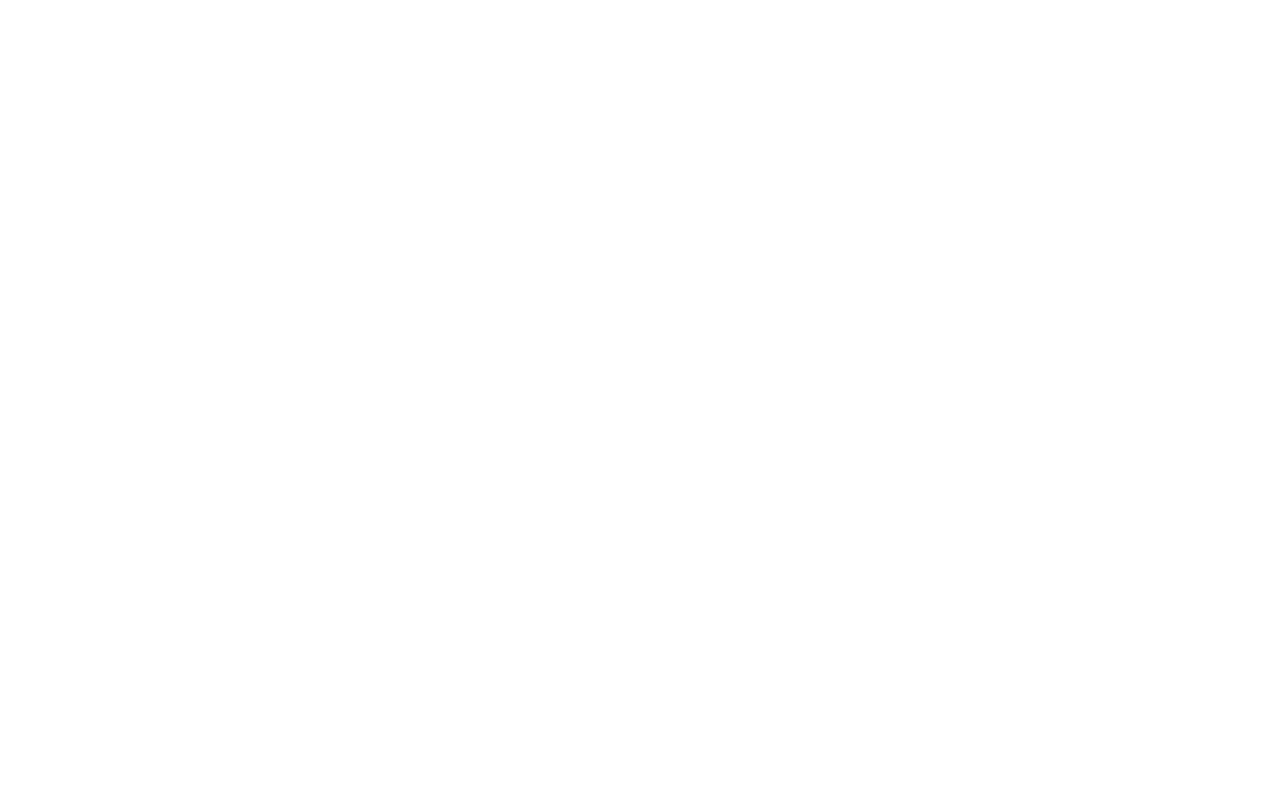
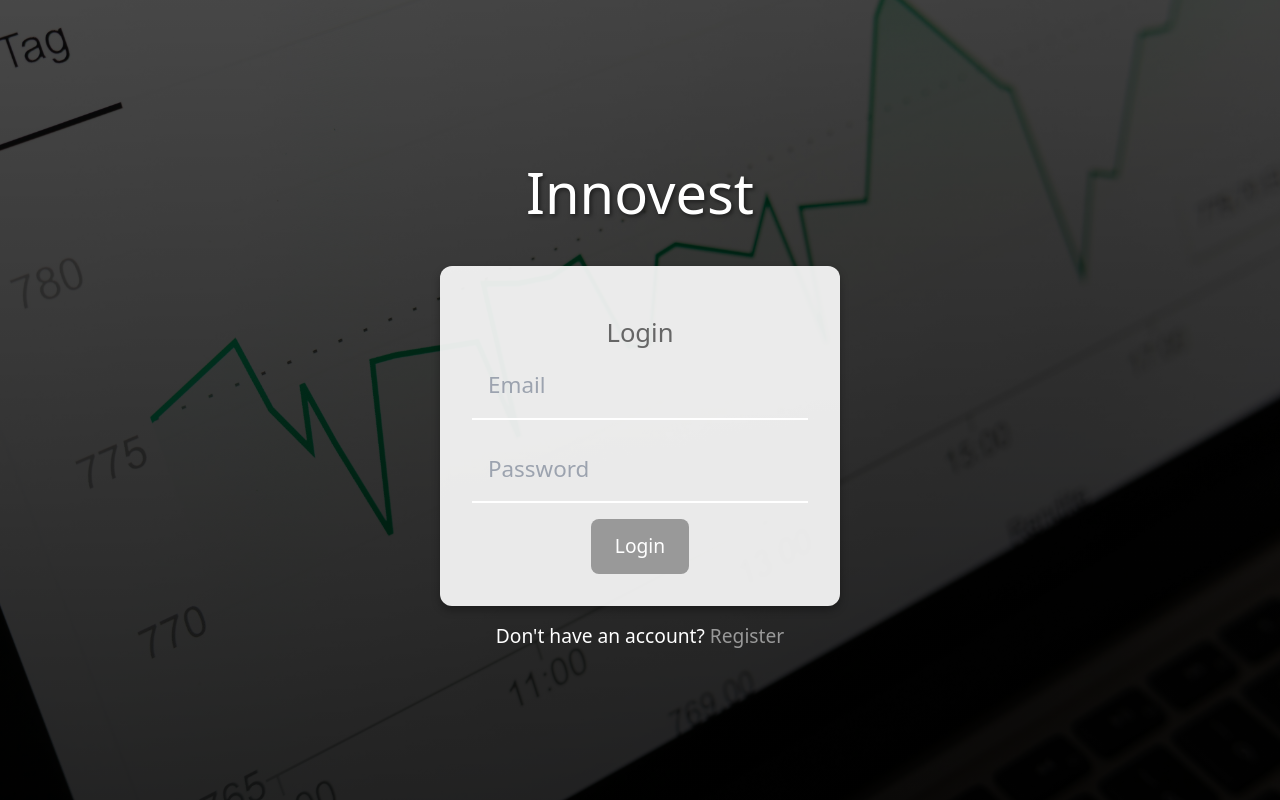
Before and after one commit to cmglmsr/innovest-fe, a Vue app: page /login in a window 1280 px wide. Before the commit this address had no page. Built offline with nearby package versions, Linux system fonts and the light colour scheme.

Commit message:
login and register pages are added

```diff
--- a/src/components/Navbar/Navbar.vue
+++ b/src/components/Navbar/Navbar.vue
@@ -1,27 +1,27 @@
 <template>
   <nav class="navbar">
     <div class="navbar-container">
-      <a href="#" class="navbar-logo">Innovest</a>
+      <router-link to="/" class="navbar-logo">Innovest</router-link>
       <div class="menu-icon" @click="toggleMenu">
         <i :class="[isNavbarMenuOpen ? 'fas fa-times' : 'fas fa-bars']"></i>
       </div>
       <ul :class="['nav-menu', { 'active': isNavbarMenuOpen }]">
         <li class="nav-item">
-          <a href="#" class="nav-links">Dashboard</a>
+          <router-link to="/" class="nav-links">Dashboard</router-link>
         </li>
         <li class="nav-item">
-          <a href="#" class="nav-links">Stocks</a>
+          <router-link to="/stocks" class="nav-links">Stocks</router-link>
         </li>
         <li class="nav-item">
-          <a href="#" class="nav-links">ETFs</a>
+          <router-link to="/etfs" class="nav-links">ETFs</router-link>
         </li>
         <li class="nav-item">
-          <a href="#" class="nav-links">GENAI Analysis</a>
+          <router-link to="/genai-analysis" class="nav-links">GENAI Analysis</router-link>
         </li>
       </ul>
-      <div class="auth-buttons">
-        <a v-if="!isSmallScreen" href="#" class="auth-button">Login</a>
-        <a v-if="!isSmallScreen" href="#" class="auth-button subscribe">Subscribe</a>
+      <div class="auth-buttons-navbar">
+        <router-link v-if="!isSmallScreen" to="/login" class="auth-button-navbar">Login</router-link>
+        <router-link v-if="!isSmallScreen" to="/subscribe" class="auth-button-navbar subscribe">Subscribe</router-link>
         <div v-else class="icon-buttons">
           <i class="fas fa-user-circle" @click="handleLoginClick"></i>
           <i class="fas fa-user-plus" @click="handleSubscribeClick"></i>
@@ -47,8 +47,10 @@
       this.isNavbarMenuOpen = !this.isNavbarMenuOpen;
     },
     handleLoginClick() {
+      this.$router.push({ name: 'LoginPage' });
     },
     handleSubscribeClick() {
+      this.$router.push({ name: 'RegisterPage' });
     },
     checkScreenSize() {
       this.isSmallScreen = window.innerWidth <= 960;
--- a/src/components/Navbar/style.css
+++ b/src/components/Navbar/style.css
@@ -63,12 +63,12 @@
   display: none;
 }
 
-.auth-buttons {
+.auth-buttons-navbar {
   display: flex;
   align-items: center;
 }
 
-.auth-button {
+.auth-button-navbar {
   color: #fff;
   text-decoration: none;
   padding: 0.5rem 1rem;
@@ -78,11 +78,11 @@
   transition: all 0.3s ease;
 }
 
-.auth-button.subscribe {
+.auth-button-navbar.subscribe {
   background-color: rgba(255, 255, 255, 0.3);
 }
 
-.auth-button:hover {
+.auth-button-navbar:hover {
   background-color: rgba(255, 255, 255, 0.4);
 }
 
@@ -148,7 +148,7 @@
     font-size: 1rem;
   }
 
-  .auth-buttons {
+  .auth-buttons-navbar {
     position: absolute;
     right: 1.5rem;
     top: 1rem;
@@ -157,7 +157,7 @@
     align-items: flex-end;
   }
 
-  .auth-button {
+  .auth-button-navbar {
     margin: 0.5rem 0;
     font-size: 1rem;
   }
--- a/src/pages/GenAIPage.vue
+++ b/src/pages/GenAIPage.vue
@@ -1,5 +1,5 @@
 <template>
-  <GenAIView></GenAIView>
+  <GenAIView/>
 </template>
 
 <script>
--- /dev/null
+++ b/src/pages/LoginPage.vue
@@ -0,0 +1,14 @@
+<template>
+    <LoginView/>
+</template>
+
+<script>
+import LoginView from '@/views/LoginView/LoginView.vue';
+
+export default {
+  name: "LoginPage",
+  components: {
+    LoginView
+  },
+};
+</script>
--- /dev/null
+++ b/src/pages/RegisterPage.vue
@@ -0,0 +1,14 @@
+<template>
+  <RegisterView/>
+</template>
+
+<script>
+import RegisterView from '@/views/RegisterView/RegisterView.vue';
+
+export default {
+  name: "RegisterPage",
+  components: {
+    RegisterView
+  },
+};
+</script>
--- a/src/router/index.js
+++ b/src/router/index.js
@@ -1,11 +1,23 @@
 import {createWebHistory, createRouter} from "vue-router";
 import GenAIPage from "@/pages/GenAIPage.vue";
+import LoginPage from "@/pages/LoginPage.vue";
+import RegisterPage from "@/pages/RegisterPage.vue";
 
 const routes = [
     {
         name: 'GenAIPage',
-        path: '/', //'/' will not be genAIPage. Just for testing.
+        path: '/', //just for testing
         component: GenAIPage,
+    },
+    {
+        name: 'LoginPage',
+        path: '/login',
+        component: LoginPage,
+    },
+    {
+        name: 'RegisterPage',
+        path: '/subscribe',
+        component: RegisterPage,
     },
 ]
 
--- a/src/views/GenAIView/GenAIView.vue
+++ b/src/views/GenAIView/GenAIView.vue
@@ -1,7 +1,7 @@
 <template>
   <div>
     <Navbar/>
-    <div class="background-image"></div>
+    <div class="background-img"></div>
     <GenAIInputBox/>
   </div>
 </template>
--- a/src/views/GenAIView/style.css
+++ b/src/views/GenAIView/style.css
@@ -1,4 +1,4 @@
-.background-image {
+.background-img {
   background-image: url("../../images/bg_image.jpg");
   background-size: cover;
   background-position: center;
--- /dev/null
+++ b/src/views/LoginView/LoginView.vue
@@ -0,0 +1,40 @@
+<template>
+  <div class="login-container">
+    <div class="background-image"></div>
+    <div class="login-content">
+      <h1 class="login-title">Innovest</h1>
+      <form class="login-form">
+        <p class="login-text">Login</p>
+        <div class="form-group">
+          <input
+            type="email"
+            id="email"
+            name="email"
+            placeholder="Email"
+            required
+          />
+        </div>
+        <div class="form-group">
+          <input
+            type="password"
+            id="password"
+            name="password"
+            placeholder="Password"
+            required
+          />
+        </div>
+        <button type="submit" class="login-button">Login</button>
+      </form>
+      <p class="register-text">
+        Don't have an account? <a href="#">Register</a>
+      </p>
+    </div>
+  </div>
+</template>
+
+<script>
+import "./style.css"
+export default {
+  name: "LoginView",
+};
+</script>
--- /dev/null
+++ b/src/views/LoginView/style.css
@@ -0,0 +1,115 @@
+.login-container {
+  display: flex;
+  height: 100vh;
+  overflow: hidden;
+  position: relative;
+}
+
+.background-image {
+  position: absolute;
+  top: 0;
+  left: 0;
+  right: 0;
+  bottom: 0;
+  background-image: url("../../images/login_and_register_img.jpg");
+  background-size: cover;
+  background-position: center;
+  filter: brightness(70%);
+}
+
+.login-content {
+  flex: 1;
+  display: flex;
+  flex-direction: column;
+  justify-content: center;
+  align-items: center;
+  padding: 2rem;
+  text-align: center;
+  color: #fff;
+  z-index: 2;
+}
+
+.login-title {
+  font-size: 3.5rem;
+  margin-bottom: 2rem;
+  text-shadow: 2px 2px 4px rgba(0, 0, 0, 0.5);
+}
+
+.login-form {
+  width: 100%;
+  max-width: 400px;
+  background-color: rgba(255, 255, 255, 0.9);
+  padding: 2rem;
+  border-radius: 12px;
+  box-shadow: 0 4px 8px rgba(0, 0, 0, 0.3);
+}
+
+input[type="email"],
+input[type="password"] {
+  width: 100%;
+  padding: 1rem;
+  font-size: 1.4rem;
+  border: none;
+  border-bottom: 2px solid #fff;
+  background-color: transparent;
+  transition: border-color 0.3s ease;
+  margin-bottom: 1rem;
+}
+
+input[type="email"]:focus,
+input[type="password"]:focus {
+  outline: none;
+  border-color: #999;
+}
+
+.login-button {
+  background-color: #999;
+  color: #fff;
+  border: none;
+  padding: 0.8rem 1.5rem;
+  font-size: 1.2rem;
+  cursor: pointer;
+  border-radius: 8px;
+  transition: background-color 0.3s ease;
+}
+
+.login-button:hover {
+  background-color: #777;
+}
+
+.login-text {
+  color: #666;
+  margin-top: 1rem;
+  font-size: 1.6rem;
+}
+
+.register-text {
+  color: #fff;
+  margin-top: 1rem;
+  font-size: 1.2rem;
+}
+
+.register-text a {
+  color: #999;
+  text-decoration: none;
+  transition: color 0.3s ease;
+}
+
+.register-text a:hover {
+  color: #777;
+}
+
+.login-container:before {
+  content: "";
+  position: absolute;
+  top: 0;
+  left: 0;
+  right: 0;
+  bottom: 0;
+  background: linear-gradient(
+    to bottom,
+    rgba(0, 0, 0, 0.6) 0%,
+    rgba(0, 0, 0, 0.8) 100%
+  );
+  z-index: 1;
+}
--- /dev/null
+++ b/src/views/RegisterView/RegisterView.vue
@@ -0,0 +1,40 @@
+<template>
+  <div class="auth-container">
+    <div class="background-image"></div>
+    <div class="auth-content">
+      <h1 class="auth-title">Innovest</h1>
+      <form class="auth-form">
+        <p class="auth-text">Register</p>
+        <div class="form-group">
+          <input
+            type="email"
+            id="email"
+            name="email"
+            placeholder="Email"
+            required
+          />
+        </div>
+        <div class="form-group">
+          <input
+            type="password"
+            id="password"
+            name="password"
+            placeholder="Password"
+            required
+          />
+        </div>
+        <button type="submit" class="auth-button">Register</button>
+      </form>
+      <p class="auth-link">
+        Already have an account? <a href="#">Login</a>
+      </p>
+    </div>
+  </div>
+</template>
+
+<script>
+import "./style.css"
+export default {
+  name: "RegisterView",
+};
+</script>
--- /dev/null
+++ b/src/views/RegisterView/style.css
@@ -0,0 +1,115 @@
+.auth-container {
+  display: flex;
+  height: 100vh;
+  overflow: hidden;
+  position: relative;
+}
+
+.background-image {
+  position: absolute;
+  top: 0;
+  left: 0;
+  right: 0;
+  bottom: 0;
+  background-image: url("../../images/login_and_register_img.jpg");
+  background-size: cover;
+  background-position: center;
+  filter: brightness(70%);
+}
+
+.auth-content {
+  flex: 1;
+  display: flex;
+  flex-direction: column;
+  justify-content: center;
+  align-items: center;
+  padding: 2rem;
+  text-align: center;
+  color: #fff;
+  z-index: 2;
+}
+
+.auth-title {
+  font-size: 3.5rem;
+  margin-bottom: 2rem;
+  text-shadow: 2px 2px 4px rgba(0, 0, 0, 0.5);
+}
+
+.auth-form {
+  width: 100%;
+  max-width: 400px;
+  background-color: rgba(255, 255, 255, 0.9);
+  padding: 2rem;
+  border-radius: 12px;
+  box-shadow: 0 4px 8px rgba(0, 0, 0, 0.3);
+}
+
+input[type="email"],
+input[type="password"] {
+  width: 100%;
+  padding: 1rem;
+  font-size: 1.4rem;
+  border: none;
+  border-bottom: 2px solid #fff;
+  background-color: transparent;
+  transition: border-color 0.3s ease;
+  margin-bottom: 1rem;
+}
+
+input[type="email"]:focus,
+input[type="password"]:focus {
+  outline: none;
+  border-color: #999;
+}
+
+.auth-button {
+  background-color: #999;
+  color: #fff;
+  border: none;
+  padding: 0.8rem 1.5rem;
+  font-size: 1.2rem;
+  cursor: pointer;
+  border-radius: 8px;
+  transition: background-color 0.3s ease;
+}
+
+.auth-button:hover {
+  background-color: #777;
+}
+
+.auth-text {
+  color: #666;
+  margin-top: 1rem;
+  font-size: 1.6rem;
+}
+
+.auth-link {
+  color: #fff;
+  margin-top: 1rem;
+  font-size: 1.2rem;
+}
+
+.auth-link a {
+  color: #999;
+  text-decoration: none;
+  transition: color 0.3s ease;
+}
+
+.auth-link a:hover {
+  color: #777;
+}
+
+.auth-container:before {
+  content: "";
+  position: absolute;
+  top: 0;
+  left: 0;
+  right: 0;
+  bottom: 0;
+  background: linear-gradient(
+    to bottom,
+    rgba(0, 0, 0, 0.6) 0%,
+    rgba(0, 0, 0, 0.8) 100%
+  );
+  z-index: 1;
+}
```
Also changed, not shown: src/images/login_and_register_img.jpg (added).
